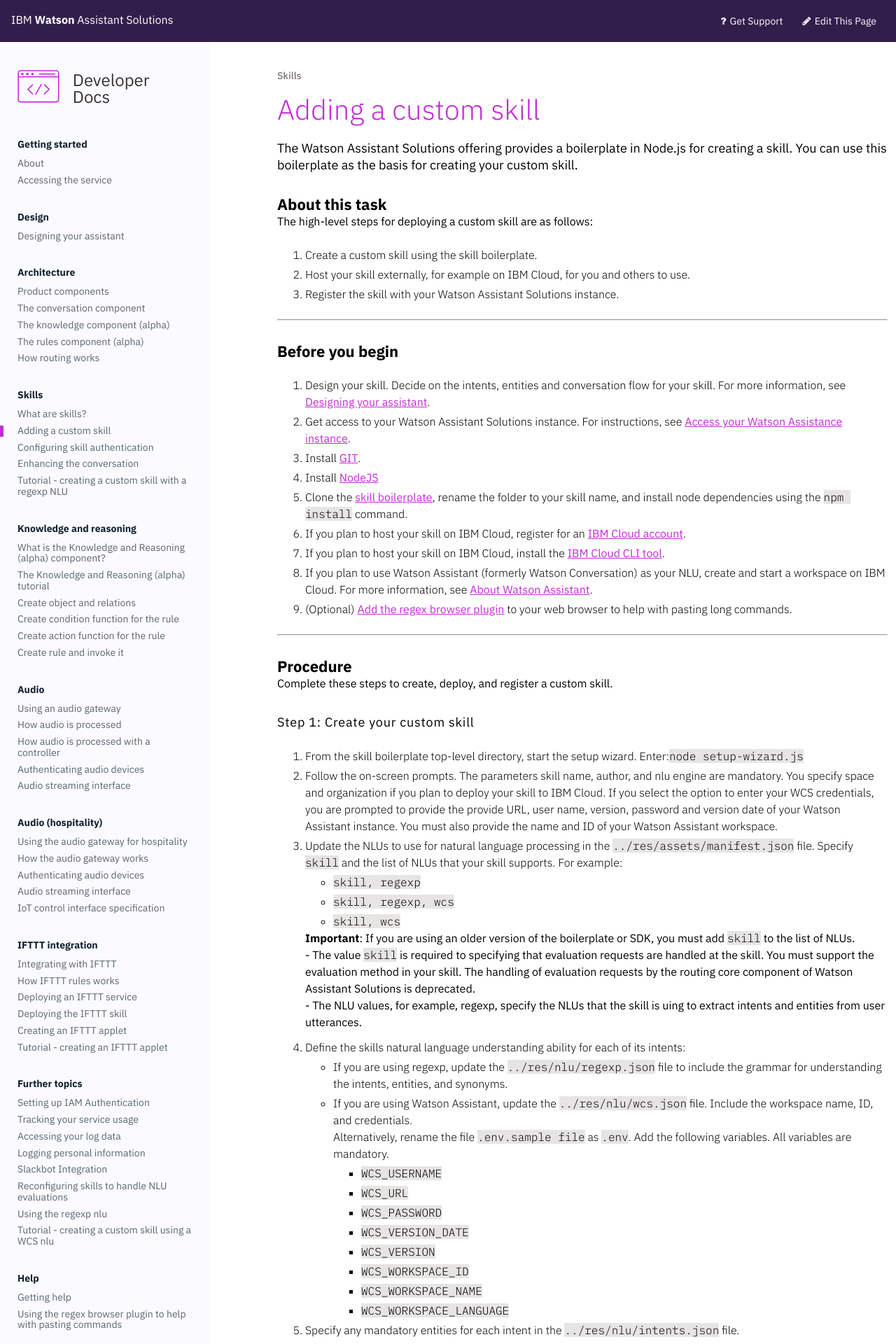
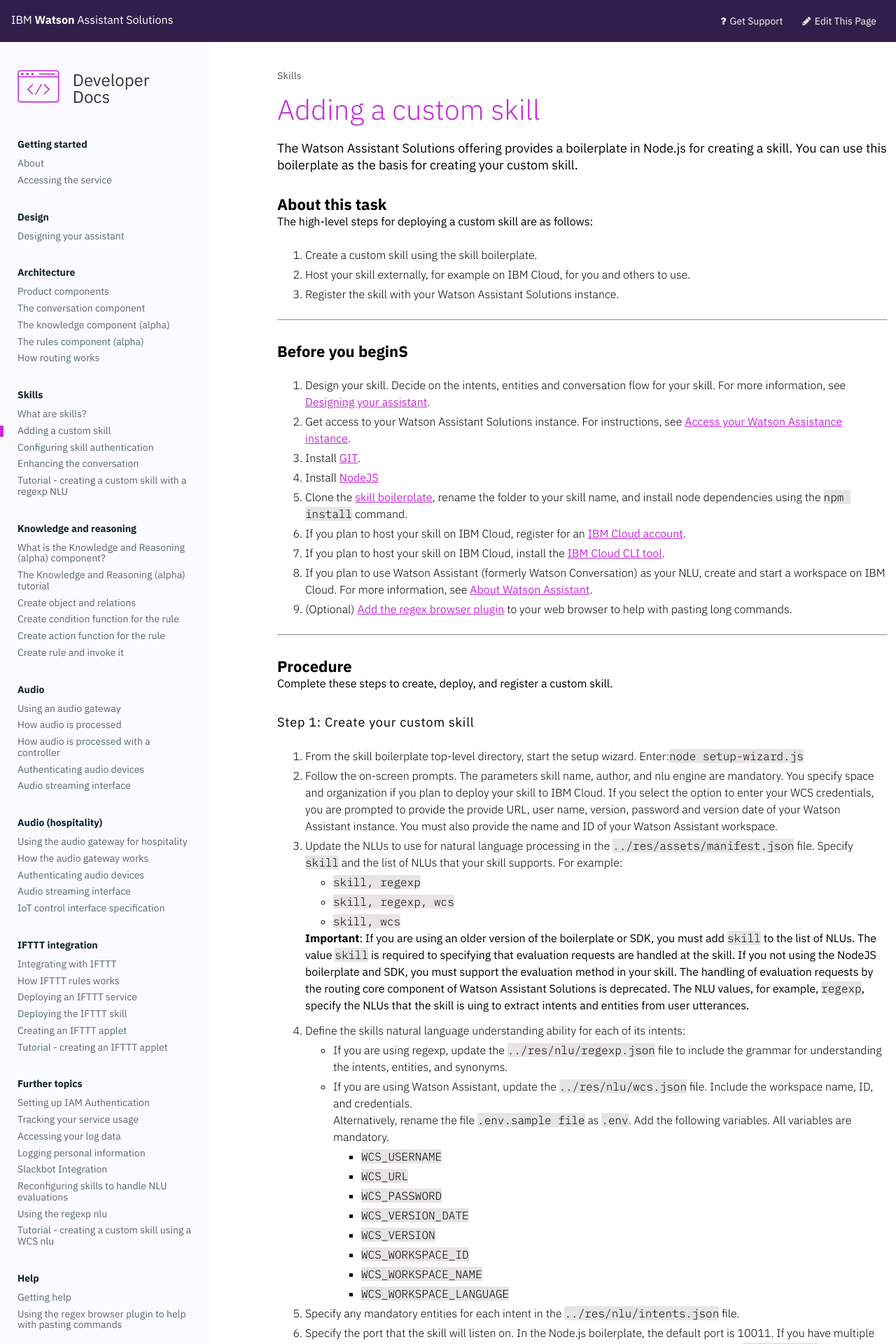
Before and after one commit to Watson-Personal-Assistant/developer, a Jekyll site: the page built from _content/skill/create_custom_skill.md, in a window 1280 px wide. Shown: the top 1920 px of the page at 70% size. Built offline with Jekyll 4.4.1, drawn with Linux system fonts in a browser that asks for light colours; some web fonts are replaced.

Commit message:
Formatting

````diff
--- a/_content/skill/create_custom_skill.md
+++ b/_content/skill/create_custom_skill.md
@@ -11,7 +11,7 @@
 3. Register the skill with your Watson Assistant Solutions instance.
 
 ---
-### Before you begin
+### Before you beginS
 1. Design your skill.  Decide on the intents, entities and conversation flow for your skill.  For more information, see [Designing your assistant]({{site.baseurl}}/design/how-to-design-your-assistant/).
 2. Get access to your Watson Assistant Solutions instance.  For instructions, see [Access your Watson Assistance  instance]({{site.baseurl}}/get-started/get-api-key/).
 3. Install [GIT](https://git-scm.com/downloads).
@@ -35,8 +35,7 @@
   - ```skill, wcs ```
 
     **Important**:  If you are using an older version of the boilerplate or SDK, you must add ```skill``` to the list of NLUs.
-            - The value ```skill``` is required to specifying that evaluation requests are handled at the skill.  You must support the evaluation method in your skill.  The handling of evaluation requests by the routing core component of Watson Assistant Solutions is deprecated.
-            - The NLU values, for example, regexp, specify the NLUs that the skill is uing to extract intents and entities from user utterances.
+    The value ```skill``` is required to specifying that evaluation requests are handled at the skill.  If you not using the NodeJS boilerplate and SDK, you must support the evaluation method in your skill. The handling of evaluation requests by the routing core component of Watson Assistant Solutions is deprecated. The NLU values, for example, ```regexp```, specify the NLUs that the skill is uing to extract intents and entities from user utterances.
 4. Define the skills natural language understanding ability for each of its intents:
    - If you are using regexp, update the ```../res/nlu/regexp.json``` file to include the grammar for understanding the intents, entities, and synonyms.
    - If you are using Watson Assistant, update the ```../res/nlu/wcs.json``` file. Include the workspace name, ID, and credentials.
````
